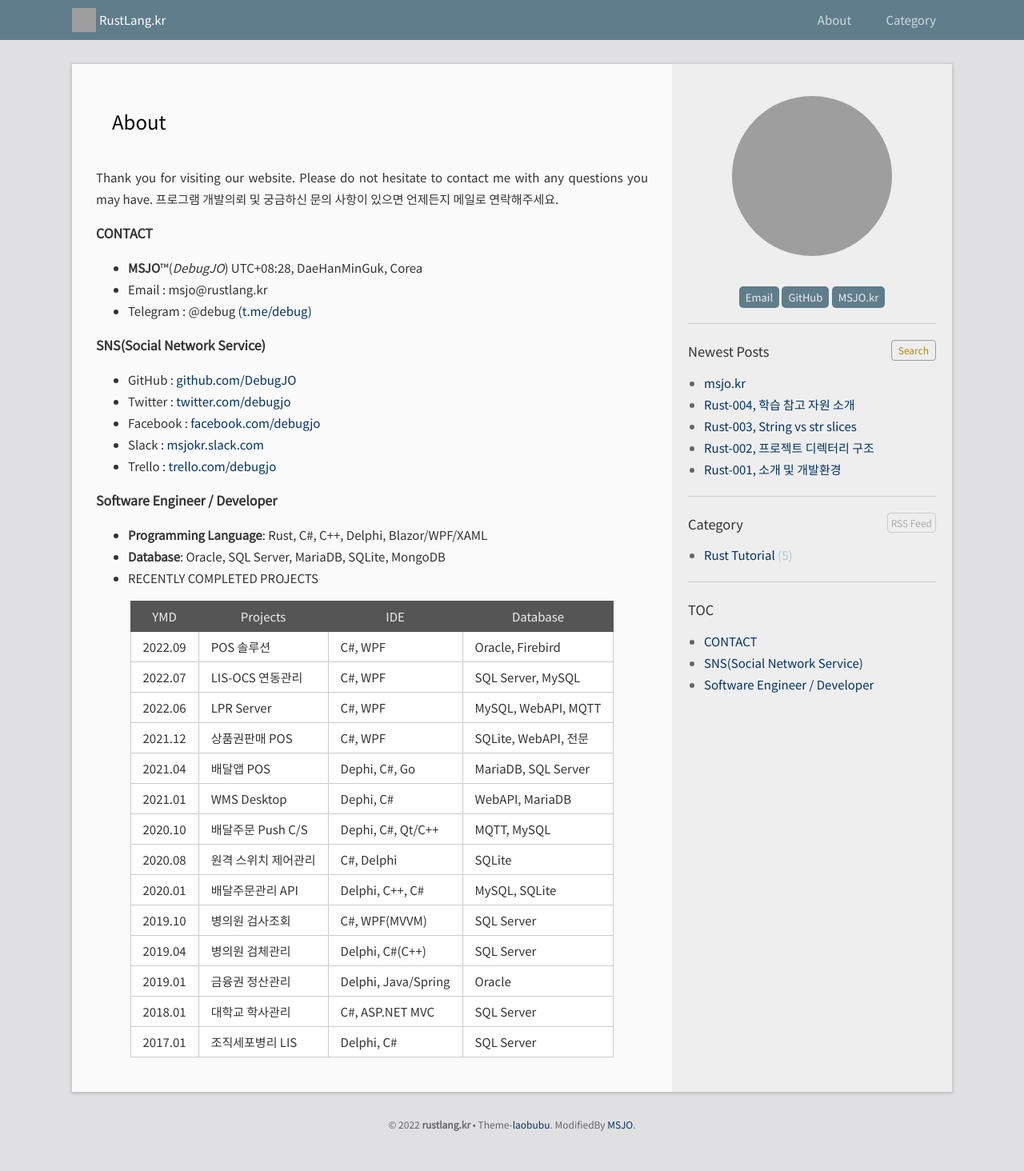
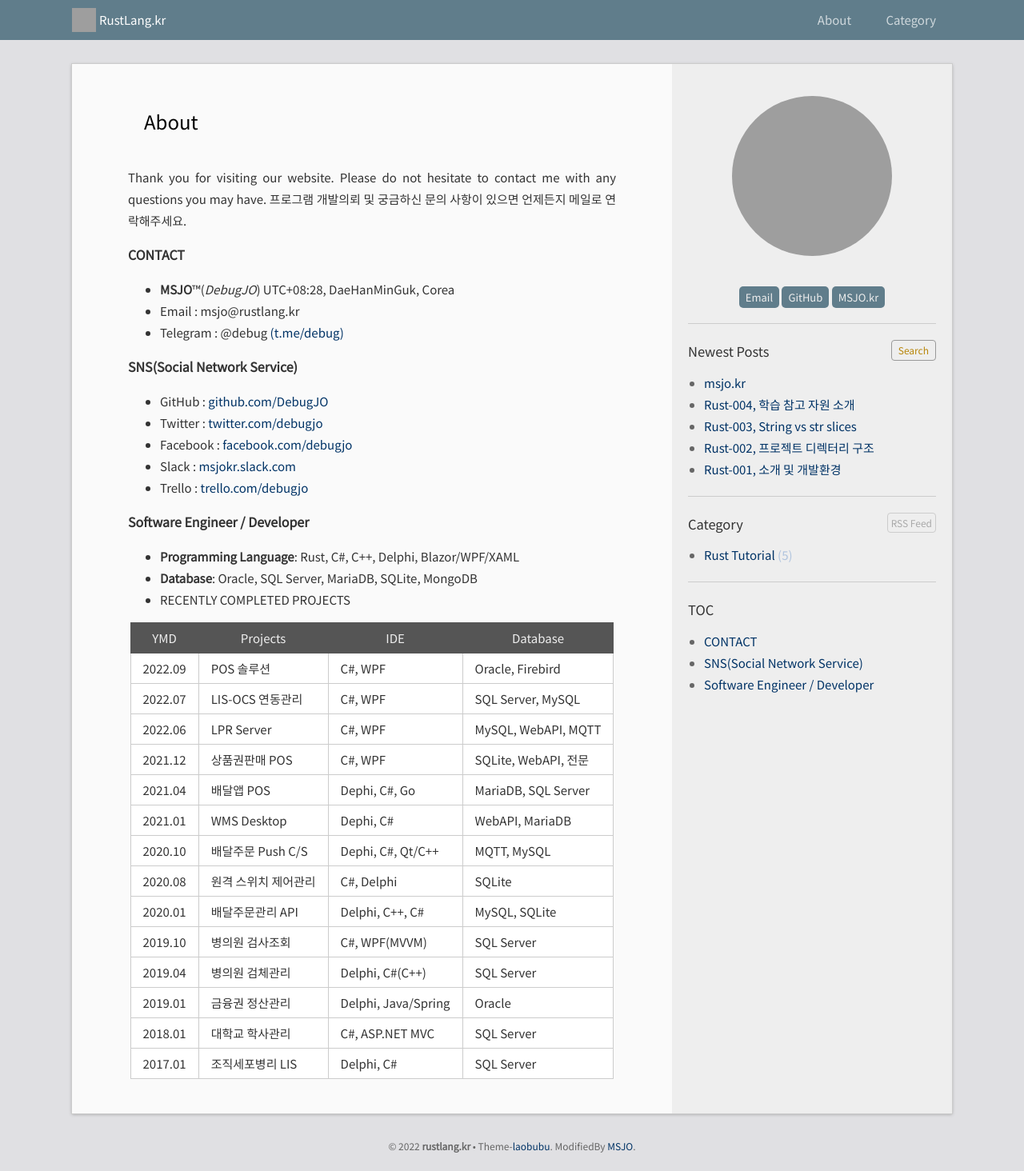
Before and after one commit to DebugJO/rustlang, a Jekyll site: the page built from about.md, in a window 1280 px wide. Shown: the whole page at 80% size. Built offline with Jekyll 4.4.1, drawn with Linux system fonts in a browser that asks for light colours; before the commit the page ends 1437 px from its top, so only the background shows below that; grey boxes are pictures that could not be loaded.

Commit message:
Update _post.scss

```diff
--- a/_sass/_post.scss
+++ b/_sass/_post.scss
@@ -1,4 +1,5 @@
 .post {
+	padding: 0px 40px;
     .post-header {
     	margin: 0 100px;
     	margin-bottom: 0px;
```
